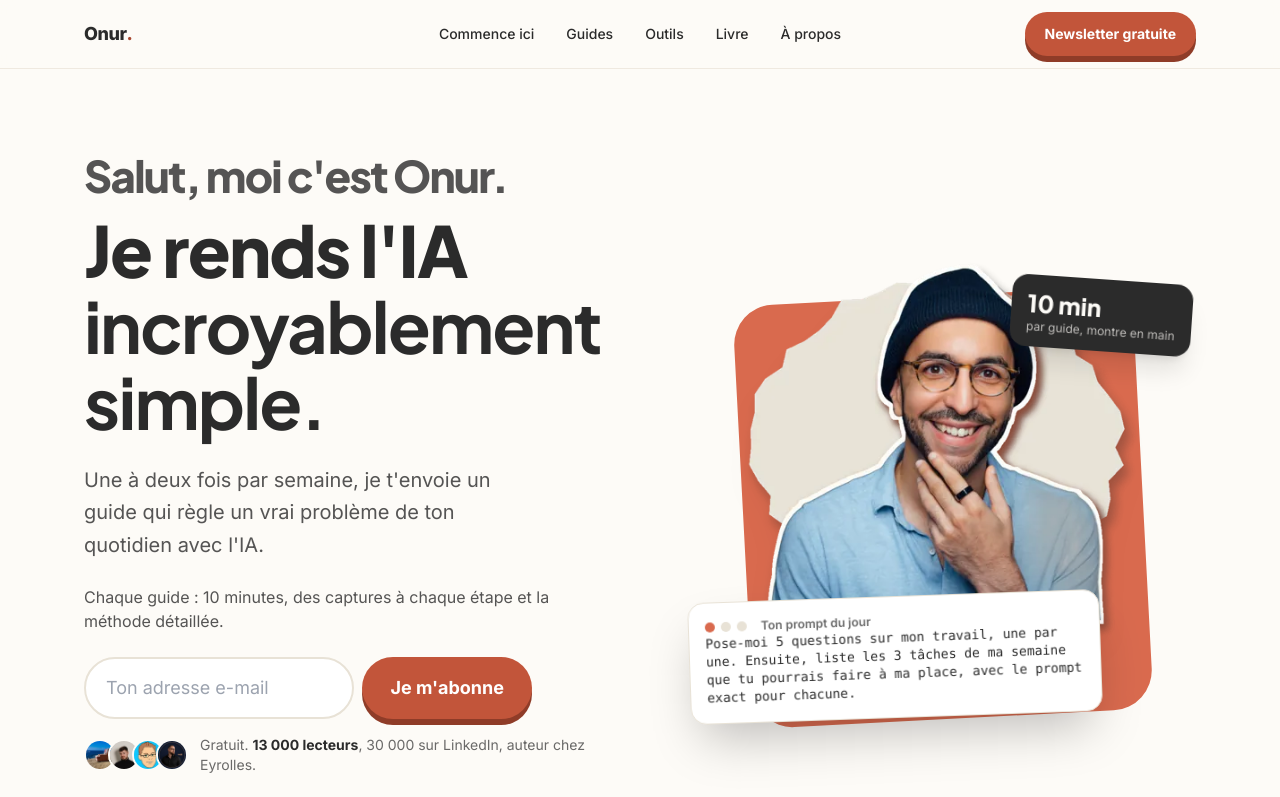
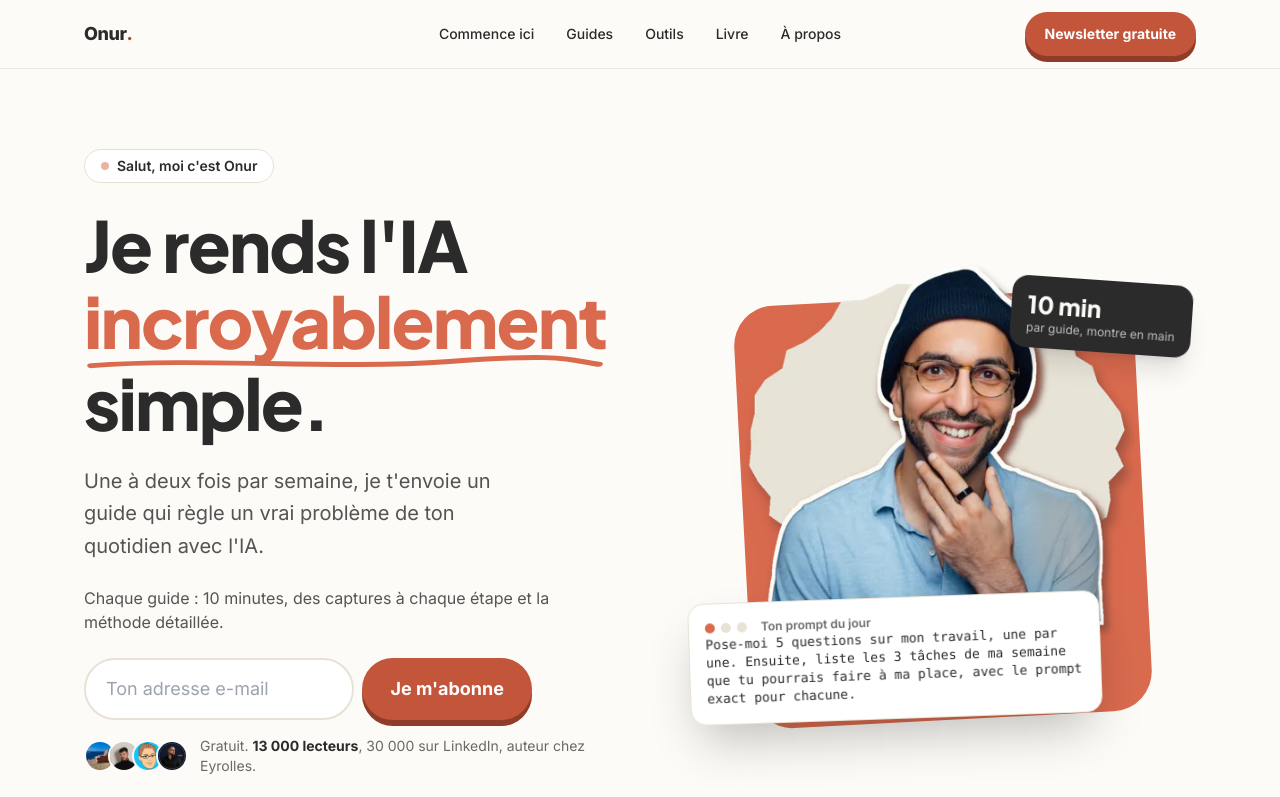
Before and after one commit to Onur-IA/onurkarapinar-site, a React (Vite) app: page / in a window 1280 px wide. Shown: the top 797 px of the page. Built offline with nearby package versions, Linux system fonts and the light colour scheme.

Commit message:
Hero : pastille, accent incroyablement, footer

```diff
--- a/src/App.tsx
+++ b/src/App.tsx
@@ -26,7 +26,7 @@ export default function App() {
       <Route path="/guides" element={<Guides/>}/><Route path="/outils" element={<Outils/>}/><Route path="/commencer-ici" element={<Commencer/>}/><Route path="/prompts" element={<Prompts/>}/><Route path="/mentions-legales" element={<Mentions/>}/><Route path="/merci" element={<Merci/>}/><Route path="*" element={<NotFound/>}/>
     </Routes></main>
     <footer className="bg-ink text-creme/80"><div className="mx-auto grid max-w-6xl gap-8 px-5 py-12 text-sm md:grid-cols-3">
-      <div><div className="text-lg font-extrabold text-creme">Onur<span className="text-terra">.</span></div><p className="mt-2">L'IA, vraiment simple. Un guide IA pas à pas de 10 minutes, une à deux fois par semaine.</p></div>
+      <div><div className="text-lg font-extrabold text-creme">Onur<span className="text-terra">.</span></div><p className="mt-2">Je rends l'IA incroyablement simple. Un guide IA pas à pas de 10 minutes, une à deux fois par semaine.</p></div>
       <div className="flex flex-col [&>a]:inline-flex [&>a]:min-h-[44px] [&>a]:items-center"><Link to="/commencer-ici">Commence ici</Link><Link to="/guides">Guides</Link><Link to="/outils">Outils</Link><Link to="/livre">Le livre</Link><Link to="/a-propos">À propos</Link><a href={SUB}>Newsletter</a></div>
       <div className="flex flex-col [&>a]:inline-flex [&>a]:min-h-[44px] [&>a]:items-center"><a href="https://www.linkedin.com/in/onurkarapinar/">LinkedIn</a><a href="https://onurkarapinar.substack.com">Substack</a><Link to="/mentions-legales">Mentions légales</Link><span className="mt-2 text-creme/50">© 2026 Onur Karapinar</span></div>
     </div></footer>
--- a/src/pages/Home.tsx
+++ b/src/pages/Home.tsx
@@ -23,8 +23,8 @@ export function HeroSection({ typed, title, h1 }: { typed: string; title?: React
     <section className="relative overflow-hidden">
       <div aria-hidden className="pointer-events-none absolute -right-40 -top-40 h-[520px] w-[520px] rounded-full bg-pale/60 blur-3xl"/>
       <div className="relative mx-auto grid max-w-6xl items-center gap-12 px-5 pb-20 pt-10 md:grid-cols-[1.05fr_.95fr] md:pt-20 [&>*]:min-w-0">
-        <Reveal>
-          <h1 className={h1 ?? "text-[2.05rem] leading-[1.08] min-[400px]:text-[2.3rem] sm:text-[2.9rem] md:text-[4rem] lg:text-[4.4rem]"}>{title ?? <><span className="block text-[.62em] leading-tight text-ink/80">Salut, moi c'est Onur.</span><span className="mt-2 block">Je rends l'IA <Scribble>incroyablement simple.</Scribble></span></>}</h1>
+        <Reveal><div className="inline-flex items-center gap-2 rounded-full border border-sable bg-white px-4 py-1.5 text-sm font-semibold"><span className="h-2 w-2 animate-pulse rounded-full bg-terral"/>Salut, moi c'est Onur</div>
+          <h1 className={h1 ?? "mt-6 text-[2.05rem] leading-[1.08] min-[400px]:text-[2.3rem] sm:text-[2.9rem] md:text-[4rem] lg:text-[4.4rem]"}>{title ?? <>Je rends l'IA <span className="accent">incroyablement<svg viewBox="0 0 200 14" preserveAspectRatio="none" aria-hidden="true"><path d="M3 9 C 45 3, 95 12, 140 6 S 185 5, 197 8" fill="none" stroke="#D96A4E" strokeWidth="3.5" strokeLinecap="round"/></svg></span> simple.</>}</h1>
           <p className="mt-6 max-w-[34ch] text-xl leading-relaxed text-ink/80">Une à deux fois par semaine, je t'envoie un guide qui règle un vrai problème de ton quotidien avec l'IA.</p>
           <p className="mt-6 text-base text-ink/80">Chaque guide : 10 minutes, des captures à chaque étape et la méthode détaillée.</p>
           <div className="mt-6"><SubscribeForm/></div>
```
